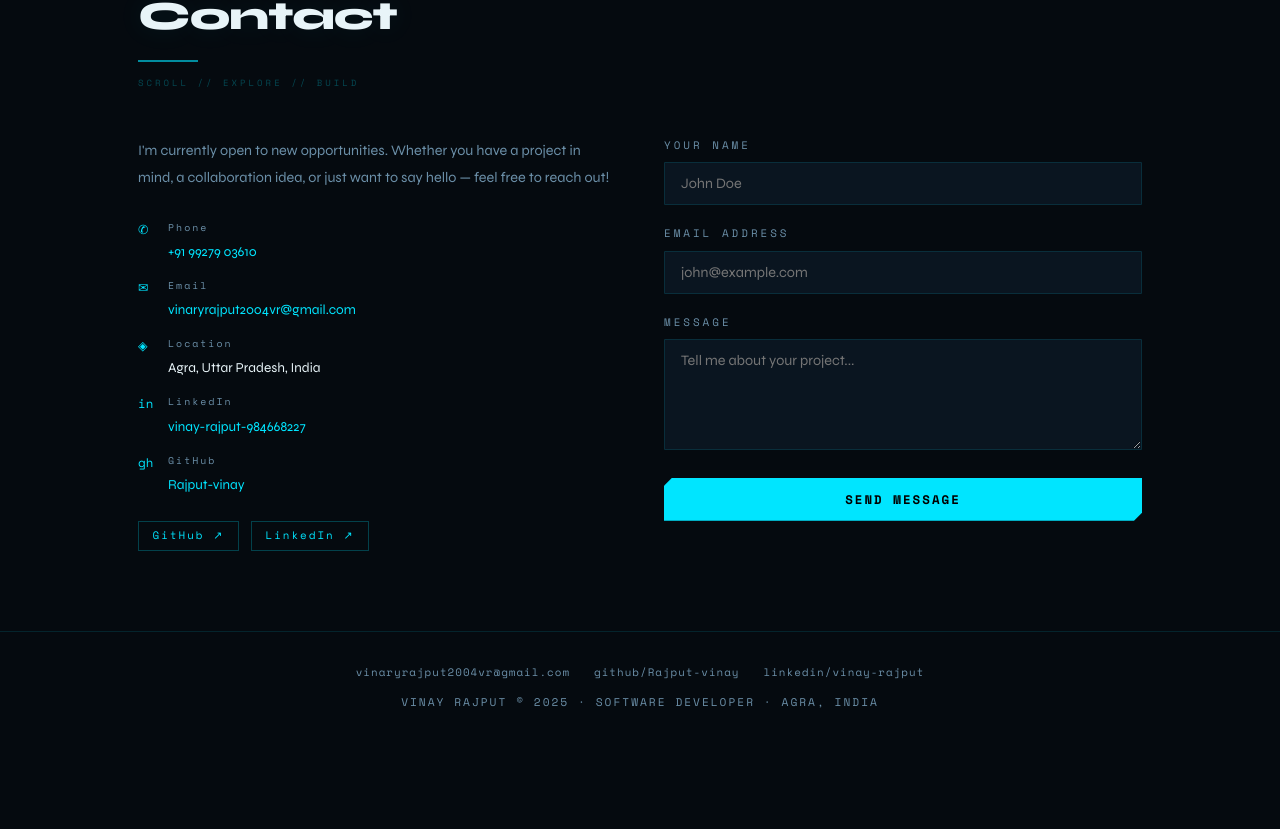
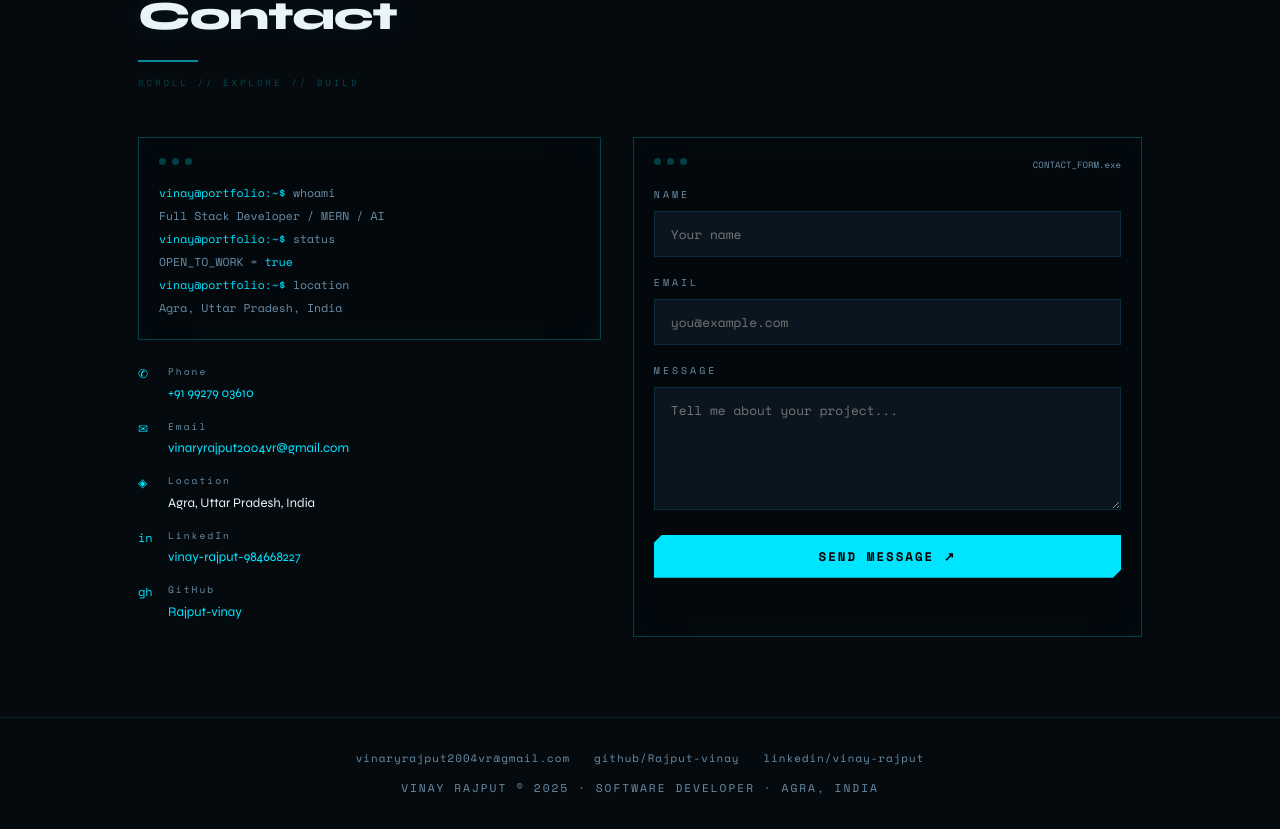
Before and after one commit to Rajput-vinay/portfolio_vinay, a React (Create React App) app: page / in a window 1280 px wide. Shown: the part 8577-9406 px from the top of the page. Before the commit the page ends 9320 px from the top, so only its background shows below. Built offline with nearby package versions, Linux system fonts and the light colour scheme; the HTML template or start-up script is replaced by a standard one.

Commit message:
feat: redesign contact as terminal interface

```diff
--- a/src/components/Contact.jsx
+++ b/src/components/Contact.jsx
@@ -1,169 +1,53 @@
-import React, { useState } from 'react';
+import React,{useState} from 'react';
 import { Section, SectionHeader, BtnPrimary } from './UI';
 import { CONTACT_INFO } from '../data';
 
-function FormInput({ label, type = 'text', placeholder, value, onChange }) {
-  const [focused, setFocused] = useState(false);
-  return (
-    <div style={{ marginBottom: '1.25rem' }}>
-      <label style={{
-        display: 'block', fontFamily: "'Space Mono', monospace",
-        fontSize: '0.68rem', letterSpacing: '3px', color: 'var(--muted)',
-        marginBottom: '0.5rem', textTransform: 'uppercase',
-      }}>
-        {label}
-      </label>
-      <input
-        type={type}
-        placeholder={placeholder}
-        value={value}
-        onChange={onChange}
-        onFocus={() => setFocused(true)}
-        onBlur={() => setFocused(false)}
-        style={{
-          width: '100%', background: 'var(--bg2)',
-          border: `1px solid ${focused ? 'var(--cyan)' : 'var(--border)'}`,
-          padding: '0.75rem 1rem', color: 'var(--text)',
-          fontFamily: "'Syne', sans-serif", fontSize: '0.9rem',
-          outline: 'none', borderRadius: '1px', transition: 'border-color 0.2s',
-        }}
-      />
-    </div>
-  );
+function Field({label,type='text',placeholder,value,onChange,multi=false}){
+  const [focused,setFocused]=useState(false);
+  const Tag=multi?'textarea':'input';
+  return <div style={{marginBottom:'1.1rem'}}>
+    <label style={{display:'block',fontFamily:"'Space Mono',monospace",fontSize:'.62rem',letterSpacing:'3px',color:'var(--muted)',marginBottom:'.5rem'}}>{label}</label>
+    <Tag type={multi?undefined:type} rows={multi?5:undefined} placeholder={placeholder} value={value} onChange={onChange} onFocus={()=>setFocused(true)} onBlur={()=>setFocused(false)}
+      style={{width:'100%',background:'var(--bg2)',border:`1px solid ${focused?'var(--cyan)':'var(--border)'}`,padding:'.8rem 1rem',color:'var(--text)',fontFamily:"'Space Mono',monospace",fontSize:'.8rem',outline:'none',resize:'vertical',boxShadow:focused?'0 0 25px rgba(0,229,255,.05)':'none',transition:'all .2s'}}/>
+  </div>;
 }
-
-function FormTextarea({ label, placeholder, value, onChange }) {
-  const [focused, setFocused] = useState(false);
-  return (
-    <div style={{ marginBottom: '1.25rem' }}>
-      <label style={{
-        display: 'block', fontFamily: "'Space Mono', monospace",
-        fontSize: '0.68rem', letterSpacing: '3px', color: 'var(--muted)',
-        marginBottom: '0.5rem', textTransform: 'uppercase',
-      }}>
-        {label}
-      </label>
-      <textarea
-        placeholder={placeholder}
-        value={value}
-        onChange={onChange}
-        onFocus={() => setFocused(true)}
-        onBlur={() => setFocused(false)}
-        rows={5}
-        style={{
-          width: '100%', background: 'var(--bg2)',
-          border: `1px solid ${focused ? 'var(--cyan)' : 'var(--border)'}`,
-          padding: '0.75rem 1rem', color: 'var(--text)',
-          fontFamily: "'Syne', sans-serif", fontSize: '0.9rem',
-          outline: 'none', borderRadius: '1px', transition: 'border-color 0.2s',
-          resize: 'vertical',
-        }}
-      />
-    </div>
-  );
+export default function Contact({showToast}){
+ const [form,setForm]=useState({name:'',email:'',message:''});
+ const submit=()=>{
+   if(!form.name||!form.email||!form.message){showToast('> ERROR: FILL ALL FIELDS');return;}
+   const subject=encodeURIComponent('Portfolio enquiry from '+form.name);
+   const body=encodeURIComponent(form.message+'\n\nReply to: '+form.email);
+   window.location.href=`mailto:vinaryrajput2004vr@gmail.com?subject=${subject}&body=${body}`;
+   showToast('> MAIL CLIENT OPENED ✓'); setForm({name:'',email:'',message:''});
+ };
+ return <Section id="contact">
+   <SectionHeader num="06 / CONNECT" title="Contact"/>
+   <div className="contact-layout" style={{display:'grid',gridTemplateColumns:'1fr 1.1fr',gap:'2rem'}}>
+     <div>
+       <div className="terminal-card">
+         <div className="terminal-bar"><span className="terminal-dot"/><span className="terminal-dot"/><span className="terminal-dot"/></div>
+         <div className="terminal-line"><b>vinay@portfolio:~$</b> whoami</div>
+         <div className="terminal-line">Full Stack Developer / MERN / AI</div>
+         <div className="terminal-line"><b>vinay@portfolio:~$</b> status</div>
+         <div className="terminal-line">OPEN_TO_WORK = <b>true</b></div>
+         <div className="terminal-line"><b>vinay@portfolio:~$</b> location</div>
+         <div className="terminal-line">Agra, Uttar Pradesh, India</div>
+       </div>
+       <div style={{marginTop:'1.5rem'}}>
+         {CONTACT_INFO.map((c,i)=><div key={i} style={{display:'flex',gap:'.75rem',marginBottom:'.85rem'}}>
+           <span style={{color:'var(--cyan)',fontFamily:"'Space Mono',monospace",fontSize:'.75rem',minWidth:'18px'}}>{c.icon}</span>
+           <div><div style={{fontFamily:"'Space Mono',monospace",fontSize:'.6rem',letterSpacing:'2px',color:'var(--muted)'}}>{c.label}</div>
+           {c.href?<a href={c.href} target={c.href.startsWith('http')?'_blank':'_self'} rel="noreferrer" style={{color:'var(--cyan)',textDecoration:'none',fontSize:'.82rem',wordBreak:'break-all'}}>{c.val}</a>:<span style={{color:'var(--text)',fontSize:'.82rem'}}>{c.val}</span>}</div>
+         </div>)}
+       </div>
+     </div>
+     <div className="terminal-card">
+       <div className="terminal-bar"><span className="terminal-dot"/><span className="terminal-dot"/><span className="terminal-dot"/><span style={{marginLeft:'auto',font:'9px Space Mono',color:'var(--muted)'}}>CONTACT_FORM.exe</span></div>
+       <Field label="NAME" placeholder="Your name" value={form.name} onChange={e=>setForm({...form,name:e.target.value})}/>
+       <Field label="EMAIL" type="email" placeholder="you@example.com" value={form.email} onChange={e=>setForm({...form,email:e.target.value})}/>
+       <Field label="MESSAGE" multi placeholder="Tell me about your project..." value={form.message} onChange={e=>setForm({...form,message:e.target.value})}/>
+       <BtnPrimary onClick={submit} style={{width:'100%'}}>SEND MESSAGE ↗</BtnPrimary>
+     </div>
+   </div>
+ </Section>;
 }
-
-export default function Contact({ showToast }) {
-  const [form, setForm] = useState({ name: '', email: '', message: '' });
-
-  const handleSubmit = () => {
-    if (!form.name || !form.email || !form.message) {
-      showToast('Please fill all fields');
-      return;
-    }
-    showToast('Message sent! ✓');
-    setForm({ name: '', email: '', message: '' });
-  };
-
-  return (
-    <Section id="contact">
-      <SectionHeader num="06 / CONNECT" title="Contact" />
-
-      <div style={{
-        display: 'grid',
-        gridTemplateColumns: 'repeat(auto-fit, minmax(300px, 1fr))',
-        gap: '3rem',
-      }}>
-        {/* Left: Info */}
-        <div>
-          <p style={{ color: 'var(--muted)', lineHeight: 1.9, fontSize: '0.9rem', marginBottom: '1.75rem' }}>
-            I'm currently open to new opportunities. Whether you have a project in mind,
-            a collaboration idea, or just want to say hello — feel free to reach out!
-          </p>
-
-          {CONTACT_INFO.map((c, i) => (
-            <div key={i} style={{ display: 'flex', gap: '0.75rem', marginBottom: '0.9rem', alignItems: 'flex-start' }}>
-              <span style={{ color: 'var(--cyan)', fontFamily: "'Space Mono', monospace", fontSize: '0.78rem', minWidth: '18px' }}>
-                {c.icon}
-              </span>
-              <div>
-                <div style={{
-                  fontFamily: "'Space Mono', monospace", fontSize: '0.62rem',
-                  letterSpacing: '2px', color: 'var(--muted)', marginBottom: '0.15rem',
-                }}>
-                  {c.label}
-                </div>
-                {c.href ? (
-                  <a
-                    href={c.href}
-                    target={c.href.startsWith('http') ? '_blank' : '_self'}
-                    rel="noreferrer"
-                    style={{ color: 'var(--cyan)', textDecoration: 'none', fontSize: '0.85rem', wordBreak: 'break-all' }}
-                  >
-                    {c.val}
-                  </a>
-                ) : (
-                  <span style={{ color: 'var(--text)', fontSize: '0.85rem' }}>{c.val}</span>
-                )}
-              </div>
-            </div>
-          ))}
-
-          {/* Social buttons */}
-          <div style={{ display: 'flex', gap: '0.75rem', flexWrap: 'wrap', marginTop: '1.5rem' }}>
-            {[
-              { label: 'GitHub ↗',   href: 'https://github.com/Rajput-vinay' },
-              { label: 'LinkedIn ↗', href: 'https://linkedin.com/in/vinay-rajput-984668227' },
-            ].map((s, i) => (
-              <a
-                key={i}
-                href={s.href}
-                target="_blank"
-                rel="noreferrer"
-                style={{
-                  fontFamily: "'Space Mono', monospace", fontSize: '0.68rem', letterSpacing: '2px',
-                  color: 'var(--cyan)', textDecoration: 'none',
-                  border: '1px solid var(--border2)', padding: '0.35rem 0.85rem',
-                  transition: 'background 0.2s',
-                }}
-                onMouseEnter={e => e.currentTarget.style.background = 'var(--cyan3)'}
-                onMouseLeave={e => e.currentTarget.style.background = 'transparent'}
-              >
-                {s.label}
-              </a>
-            ))}
-          </div>
-        </div>
-
-        {/* Right: Form */}
-        <div>
-          <FormInput
-            label="Your Name" placeholder="John Doe"
-            value={form.name} onChange={e => setForm({ ...form, name: e.target.value })}
-          />
-          <FormInput
-            label="Email Address" type="email" placeholder="john@example.com"
-            value={form.email} onChange={e => setForm({ ...form, email: e.target.value })}
-          />
-          <FormTextarea
-            label="Message" placeholder="Tell me about your project..."
-            value={form.message} onChange={e => setForm({ ...form, message: e.target.value })}
-          />
-          <BtnPrimary onClick={handleSubmit} style={{ width: '100%' }}>
-            SEND MESSAGE
-          </BtnPrimary>
-        </div>
-      </div>
-    </Section>
-  );
-}
```
